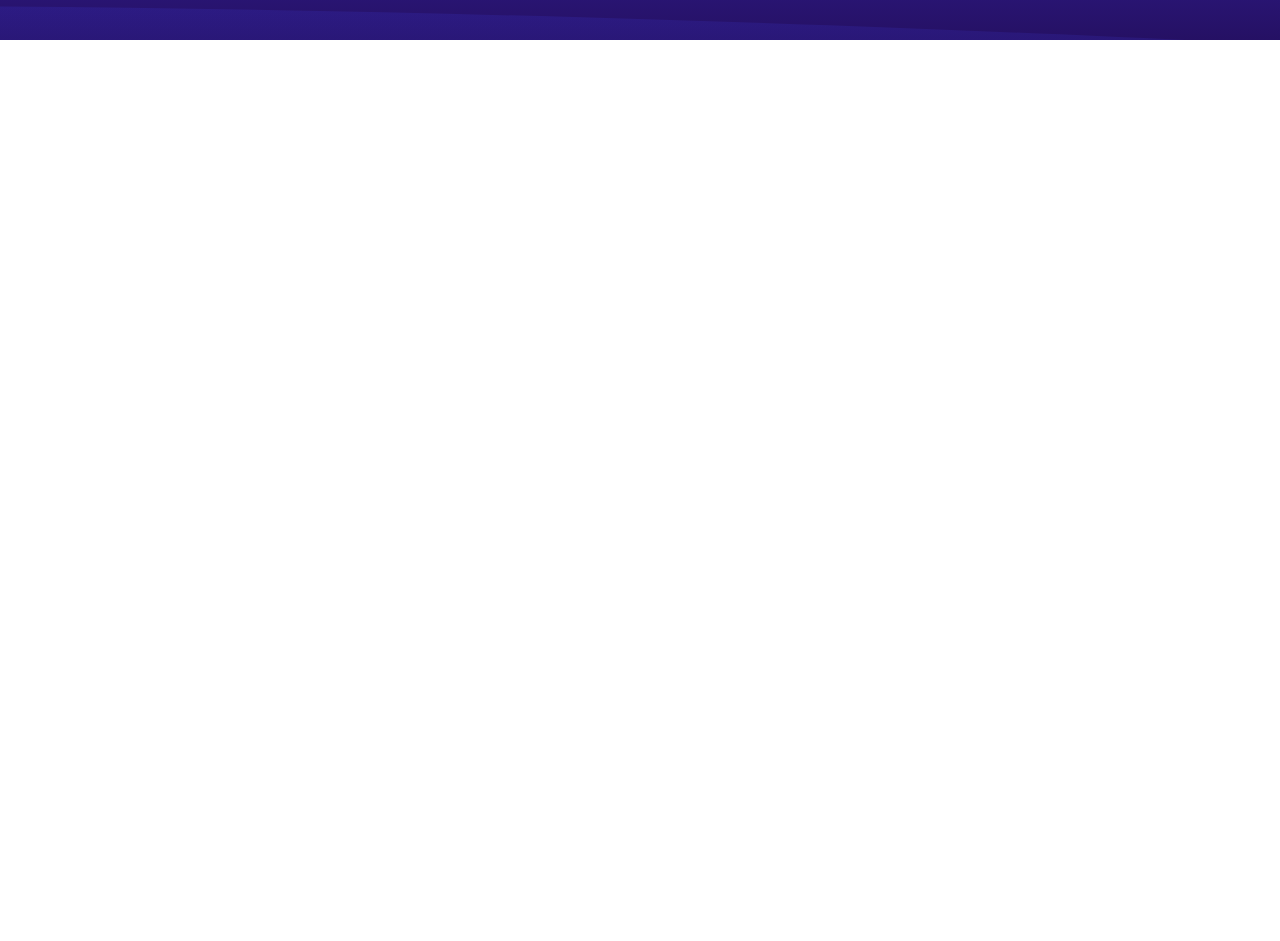
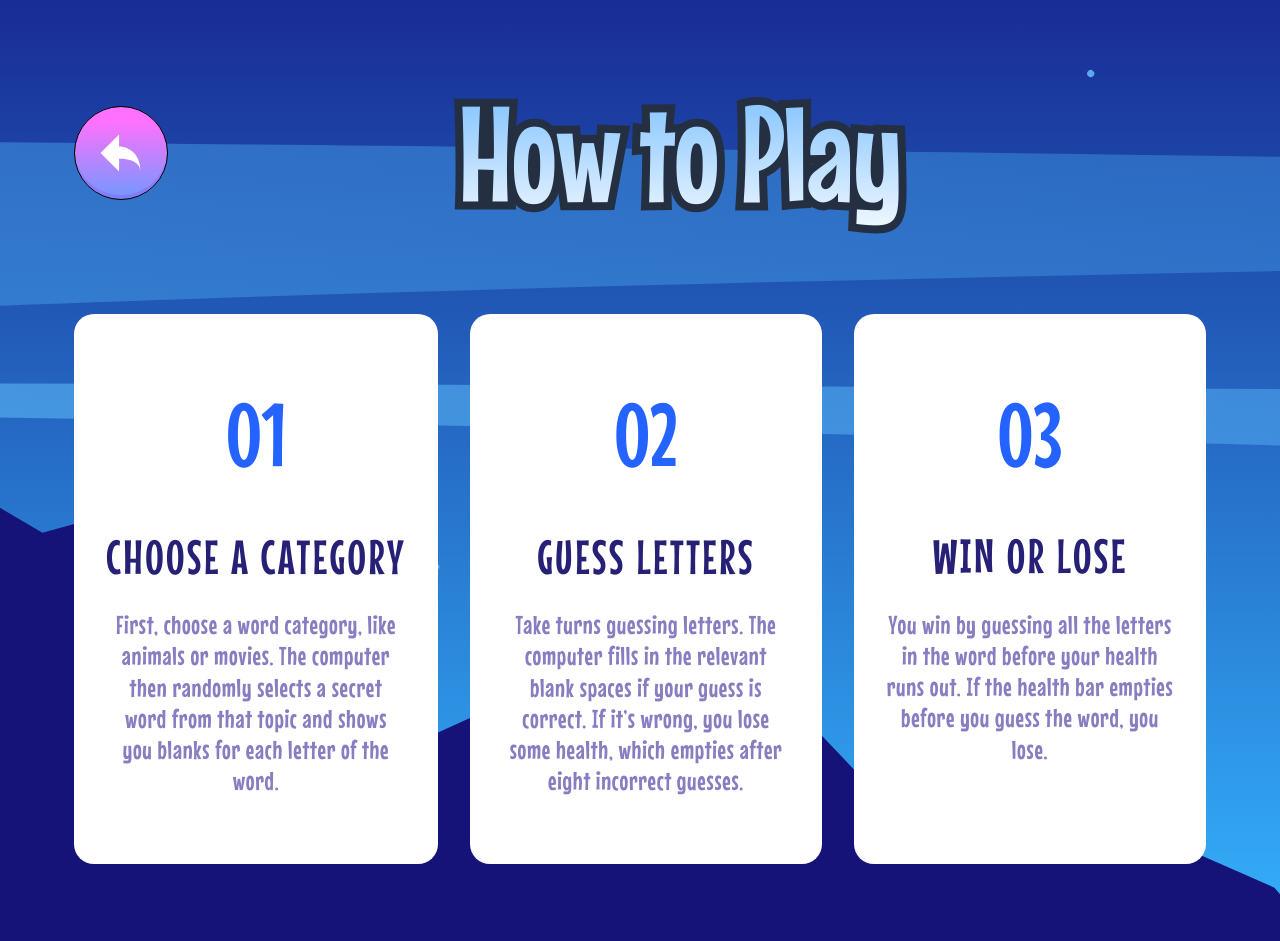
Before and after one commit to FadhilR12/hangman-game, a website: page index.html in a window 1280 px wide. Shown: the part 760-1701 px from the top of the page. Before the commit the page ends 800 px from the top, so only its background shows below. Drawn offline with nearby package versions, Linux system fonts and the light colour scheme.

Commit message:
fix 1024w cropped

```diff
--- a/index.html
+++ b/index.html
@@ -14,7 +14,7 @@
   class="font-mouse-memoirs min-w-90 bg-[url(./assets/images/background-mobile.svg)] md:bg-[url(./assets/images/background-tablet.svg)] lg:bg-[url(./assets/images/background-desktop.svg)] bg-no-repeat bg-cover items-center flex flex-col font-outfit">
 
   <!-- Start screen start -->
-  <section class="hidden flex flex-col items-center min-h-screen justify-center">
+  <section class=" flex flex-col items-center min-h-screen justify-center">
 
     <!-- border -->
     <div
@@ -42,22 +42,21 @@
   <!-- Start screen end -->
 
   <!-- How to play screen start -->
-  <section
-    class="hidden flex flex-col items-center min-h-screen pt-[31px] gap-[80px] md:items-start md:pt-[61px] lg:pt-[80px]">
+  <section class=" flex flex-col items-center min-h-screen pt-[31px] gap-[80px] md:items-start md:pt-[xl-[80px]">
 
     <!-- header -->
-    <div class="flex flex-row items-center gap-[86px] md:gap-[107px] lg:gap-[290px]">
+    <div class="flex flex-row items-center gap-[86px] md:gap-[107px] xl:gap-[290px]">
 
       <!-- return button -->
       <div
-        class="w-[40px] h-[40px] md:w-[64px] md:h-[64px] lg:w-[94px] lg:h-[94px] items-center flex justify-center bg-gradient-3 rounded-full border shadow-[inset_0_-5px_0_-1px_rgb(157_45_245/25%)]">
-        <img class="w-[17.45px] md:w-[28px] md:h-[26px] lg:w-[41px] lg:h-[38px] h-[17.45px]"
+        class="w-[40px] h-[40px] md:w-[64px] md:h-[64px] xl:w-[94px] xl:h-[94px] items-center flex justify-center bg-gradient-3 rounded-full border shadow-[inset_0_-5px_0_-1px_rgb(157_45_245/25%)]">
+        <img class="w-[17.45px] md:w-[28px] md:h-[26px] xl:w-[41px] xl:h-[38px] h-[17.45px]"
           src="./assets/images/icon-back.svg" alt="">
       </div>
 
       <!-- how to play -->
       <div
-        class="relative inline-block text-[48px] tracking-[2.5px] md:text-[104px] leading-[1.2] md:tracking-[-1px] lg:text-[136px]">
+        class="relative inline-block text-[48px] tracking-[2.5px] md:text-[104px] leading-[1.2] md:tracking-[-1px] xl:text-[136px]">
         <!-- Outline -->
         <p class="md:hidden absolute inset-0 text-slate-600 [-webkit-text-stroke:8px_#243041]">
           HOW TO PLAY
@@ -83,10 +82,10 @@
 
     <!-- content -->
     <div
-      class="flex flex-col items-center gap-[24px] lg:gap-[32px] w-[324px] md:w-[680px] md:gap-[32px] lg:flex-row lg:w-fit">
+      class="flex flex-col items-center gap-[24px] xl:gap-[32px] w-[324px] md:w-[680px] md:gap-[32px] xl:flex-row xl:w-fit">
       <!-- 1 -->
       <div
-        class="flex flex-col p-[32px] bg-white gap-[16px] rounded-[20px] h-fit md:flex-row md:items-center md:gap-[40px] lg:flex-col lg:h-[550px] lg:justify-center">
+        class="flex flex-col p-[32px] bg-white gap-[16px] rounded-[20px] h-fit md:flex-row md:items-center md:gap-[40px] xl:flex-col xl:h-[550px] xl:justify-center">
         <!-- mobile -->
         <div class="flex md:hidden flex-row gap-[16px] items-center text-[24px] leading-[1.2] tracking-[0.75px]">
           <p class="text-blue-600">01</p>
@@ -99,11 +98,11 @@
 
         <!-- tablet/desktop -->
         <p class="text-[88px] md:flex hidden leading-[1.2] text-blue-600">01</p>
-        <div class="flex-col md:flex items-start lg:items-center hidden gap-[16px] lg:gap-[24px]">
-          <p class="text-[40px] lg:text-[48px] leading-[1.2] lg:tracking-[2.5px] tracking-[1.75px] text-indigo-600">
+        <div class="flex-col md:flex items-start xl:items-center hidden gap-[16px] xl:gap-[24px]">
+          <p class="text-[40px] xl:text-[48px] leading-[1.2] xl:tracking-[2.5px] tracking-[1.75px] text-indigo-600">
             CHOOSE A CATEGORY</p>
           <p
-            class="text-[20px] lg:w-[288px] leading-[1.2] tracking-[0.75px] lg:text-[26px] lg:text-center text-indigo-400">
+            class="text-[20px] xl:w-[288px] leading-[1.2] tracking-[0.75px] xl:text-[26px] xl:text-center text-indigo-400">
             First, choose a word category, like
             animals or movies. The computer then randomly selects a secret word
             from
@@ -113,7 +112,7 @@
 
       <!-- 2 -->
       <div
-        class="flex flex-col p-[32px] bg-white gap-[16px] rounded-[20px] h-fit md:flex-row md:items-center md:gap-[40px] lg:flex-col lg:h-[550px] lg:justify-center">
+        class="flex flex-col p-[32px] bg-white gap-[16px] rounded-[20px] h-fit md:flex-row md:items-center md:gap-[40px] xl:flex-col xl:h-[550px] xl:justify-center">
         <!-- mobile -->
         <div class="flex md:hidden flex-row gap-[16px] items-center text-[24px] leading-[1.2] tracking-[0.75px]">
           <p class="text-blue-600">02</p>
@@ -126,11 +125,11 @@
 
         <!-- tablet/desktop -->
         <p class="text-[88px] md:flex hidden leading-[1.2] text-blue-600">02</p>
-        <div class="flex-col md:flex items-start lg:items-center hidden gap-[16px] lg:gap-[24px]">
-          <p class="text-[40px] lg:text-[48px] leading-[1.2] lg:tracking-[2.5px] tracking-[1.75px] text-indigo-600">
+        <div class="flex-col md:flex items-start xl:items-center hidden gap-[16px] xl:gap-[24px]">
+          <p class="text-[40px] xl:text-[48px] leading-[1.2] xl:tracking-[2.5px] tracking-[1.75px] text-indigo-600">
             GUESS LETTERS</p>
           <p
-            class="text-[20px] lg:w-[288px] leading-[1.2] tracking-[0.75px] lg:text-[26px] lg:text-center text-indigo-400">
+            class="text-[20px] xl:w-[288px] leading-[1.2] tracking-[0.75px] xl:text-[26px] xl:text-center text-indigo-400">
             Take turns guessing letters. The computer fills in the relevant blank spaces if your guess is correct. If
             it’s wrong, you lose some health, which empties after eight incorrect guesses.</p>
         </div>
@@ -138,7 +137,7 @@
 
       <!-- 3 -->
       <div
-        class="flex flex-col p-[32px] bg-white gap-[16px] rounded-[20px] h-fit md:flex-row md:items-center md:gap-[40px] lg:flex-col lg:h-[550px] lg:justify-center">
+        class="flex flex-col p-[32px] bg-white gap-[16px] rounded-[20px] h-fit md:flex-row md:items-center md:gap-[40px] xl:flex-col xl:h-[550px] xl:justify-center">
         <!-- mobile -->
         <div class="flex md:hidden flex-row gap-[16px] items-center text-[24px] leading-[1.2] tracking-[0.75px]">
           <p class="text-blue-600">03</p>
@@ -150,12 +149,12 @@
         </p>
 
         <!-- tablet/desktop -->
-        <p class="text-[88px] md:flex hidden leading-[1.2] text-blue-600 lg:-mt-8">03</p>
-        <div class="flex-col md:flex items-start lg:items-center hidden gap-[16px] lg:gap-[24px]">
-          <p class="text-[40px] lg:text-[48px] leading-[1.2] lg:tracking-[2.5px] tracking-[1.75px] text-indigo-600">
+        <p class="text-[88px] md:flex hidden leading-[1.2] text-blue-600 xl:-mt-8">03</p>
+        <div class="flex-col md:flex items-start xl:items-center hidden gap-[16px] xl:gap-[24px]">
+          <p class="text-[40px] xl:text-[48px] leading-[1.2] xl:tracking-[2.5px] tracking-[1.75px] text-indigo-600">
             WIN OR LOSE</p>
           <p
-            class="text-[20px] lg:w-[288px] leading-[1.2] tracking-[0.75px] lg:text-[26px] lg:text-center text-indigo-400">
+            class="text-[20px] xl:w-[288px] leading-[1.2] tracking-[0.75px] xl:text-[26px] xl:text-center text-indigo-400">
             You win by guessing all the letters in the word before your health runs out. If the health bar empties
             before you guess the word, you lose.</p>
         </div>
```
Also changed, not shown: output.css.
